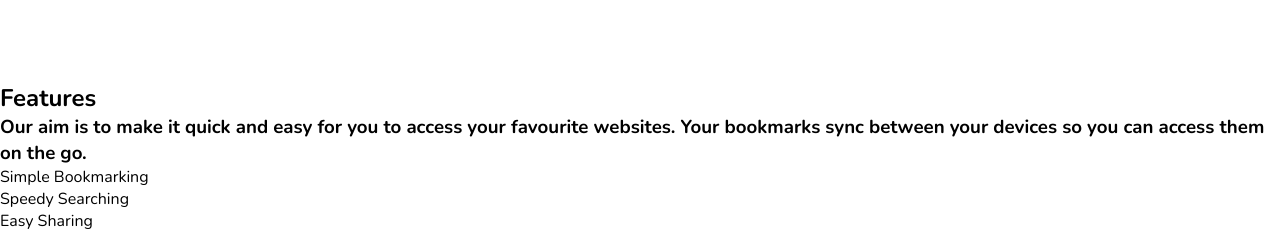
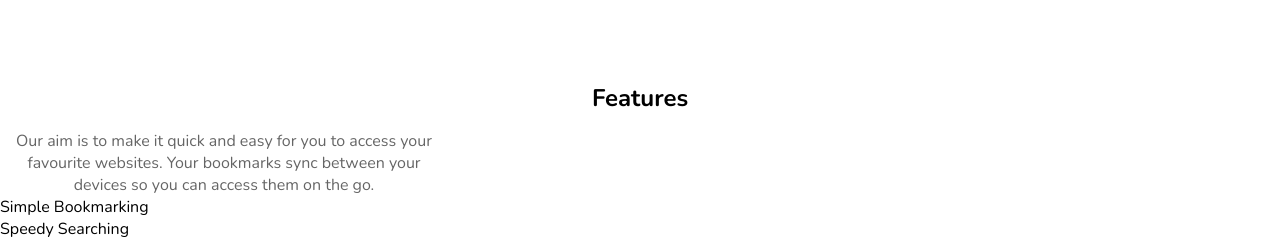
Before and after one commit to Ilesanmiea/bookmark-landing-page-master, a plain HTML site: page index.html in a window 1280 px wide. Shown: the part 568-805 px from the top of the page. Drawn offline with nearby package versions, Linux system fonts and the light colour scheme.

Commit message:
Update index.css

```diff
--- a/index.css
+++ b/index.css
@@ -92,7 +92,7 @@ nav div {
    line-height: 1.2;
 }
 
-.hero-image-content h1 + p{
+.hero-image-content h1 + p, .features-sections >  h3{
   font-size: 1em;
   margin-top: 1em;
   font-weight: 400;
@@ -139,3 +139,14 @@ nav div {
 .bgc-one{
   top: 10.25em;
 }
+
+/* The sections part */
+main{
+
+}
+.features-sections{
+  text-align: center;
+}
+.features-sections + h3{
+text-align: center;
+}
```
